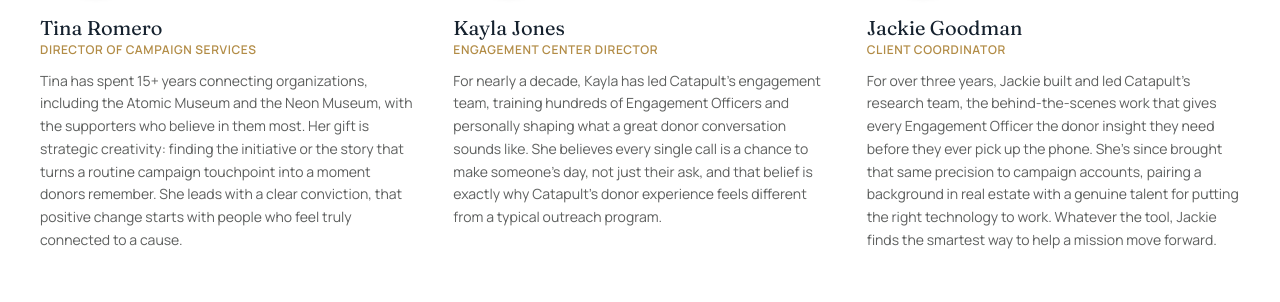
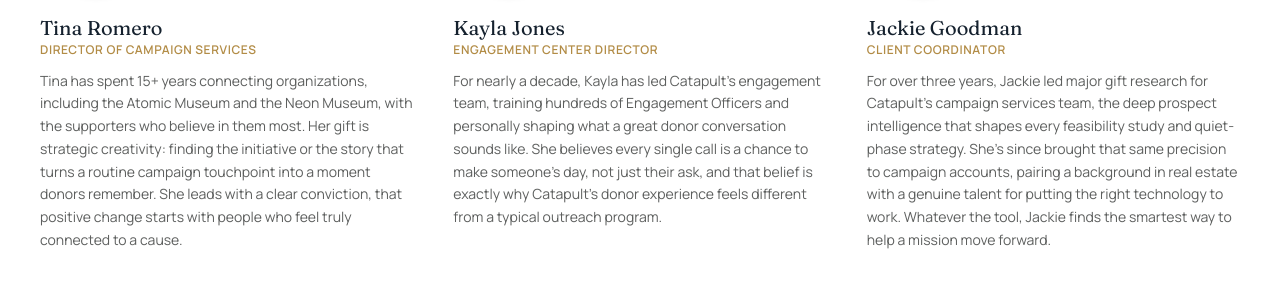
Before and after one commit to Catapultfundraising/catapult-fundraising-website, a Next.js app: page /about in a window 1280 px wide. Shown: the part 3016-3318 px from the top of the page. Built offline with nearby package versions, Linux system fonts and the light colour scheme.

Commit message:
Correct Jackie Goodman's bio: major gift research was for the campaign services team, not engagement

```diff
--- a/app/about/page.tsx
+++ b/app/about/page.tsx
@@ -56,7 +56,7 @@ const LEADERSHIP = [
     name: "Jackie Goodman",
     role: "Client Coordinator",
     photo: "https://galaxy-prod.tlcdn.com/gen/user_35qqBV71YqPhG02PJcVxttmFcLs/347971f4-d87c-44cb-a58f-4c481c0f7c96.jpeg",
-    bio: "For over three years, Jackie built and led Catapult's research team, the behind-the-scenes work that gives every Engagement Officer the donor insight they need before they ever pick up the phone. She's since brought that same precision to campaign accounts, pairing a background in real estate with a genuine talent for putting the right technology to work. Whatever the tool, Jackie finds the smartest way to help a mission move forward.",
+    bio: "For over three years, Jackie led major gift research for Catapult's campaign services team, the deep prospect intelligence that shapes every feasibility study and quiet-phase strategy. She's since brought that same precision to campaign accounts, pairing a background in real estate with a genuine talent for putting the right technology to work. Whatever the tool, Jackie finds the smartest way to help a mission move forward.",
   },
   {
     name: "David Beasley, PhD",
```
